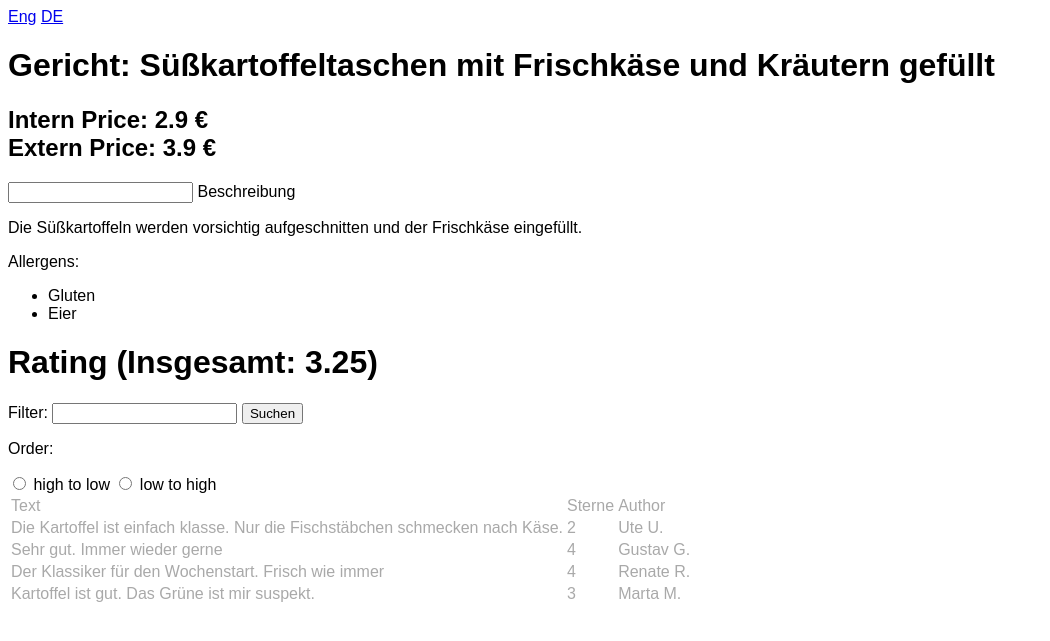
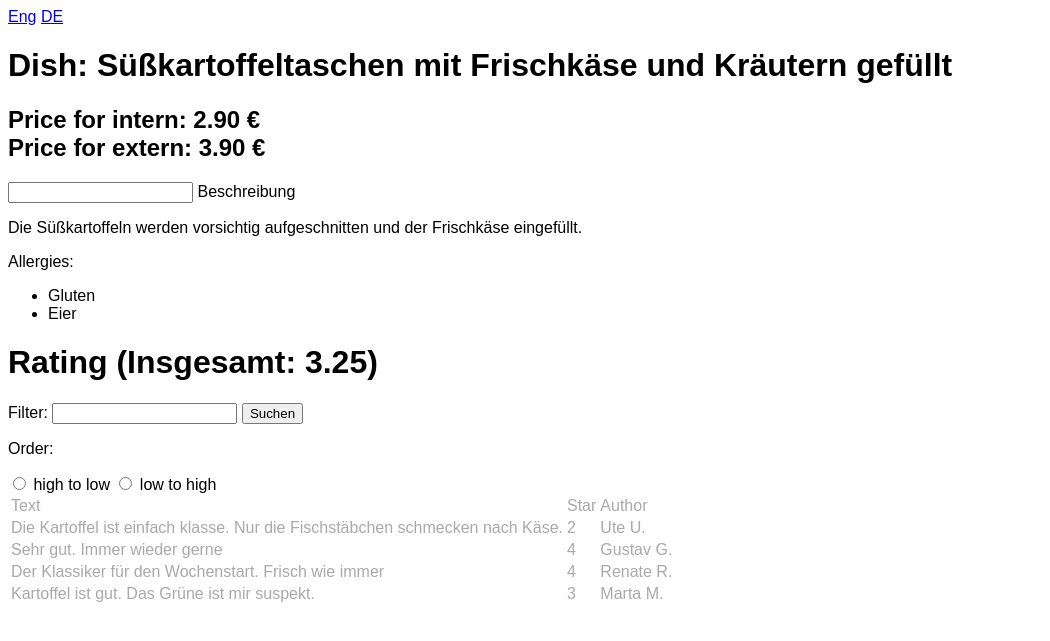
Before and after one commit to Shakouj-Nour/E-Mensa, a PHP site: page /meal.php?language=en in a window 1280 px wide. Shown: the top 641 px of the page, without its empty margins (0-1050 px from the left). Run offline with PHP 8.4, Linux system fonts and the light colour scheme.

Commit message:
Aufgabe 5d geklappt

```diff
--- a/beispiele/m2_4d_array.php
+++ b/beispiele/m2_4d_array.php
@@ -108,9 +108,6 @@ function keinGewinner($famousMeals)
             foreach ( keinGewinner($famousMeals) as $key){
                 echo $key. ', ';
             }
-
-            var_dump($loser);
-
         ?>
     </p>
 </body>
--- a/beispiele/meal.php
+++ b/beispiele/meal.php
@@ -7,12 +7,7 @@
 
 const GET_PARAM_MIN_STARS = 'search_min_stars';
 const GET_PARAM_SEARCH_TEXT = 'search_text';
-$lang =[
-        'Bewertung' => 'Rating',
-        'Name' => 'Name',
-        'Begrundung' => 'Reason',
-        'Senden' => 'Send'
-];
+
 /**
  * List of all allergens.
  */
@@ -75,13 +70,25 @@ function calcMeanStars(array $ratings) : float{
     }
     return $sum;
 }
+$lang =['gerichtname'=>['de' =>"Gericht" , 'en' => "Dish"],
+    'preise_intern' =>['de'=>"interner Preis", 'en' => "Price for intern"],
+    'preise_extern' =>['de'=>"externer Preis", 'en' => "Price for extern"],
+    'allergen' => ['de' => "Allergens", 'en'=>"Allergies"],
+    'bewertung' => ['de'=>"Bewertungen", 'en'=>"Rating"],
+    'stern' => ['de'=>"Stern", 'en'=>"Star"],
+];
 
 ?>
 <!DOCTYPE html>
-<html lang="de">
+<html lang="<?php echo $_GET['language'] ?>">
+<?php
+if(!isset($_GET['language'])){
+    $_GET['language']="de";
+}
+?>
     <head>
         <meta charset="UTF-8"/>
-        <title>Gericht: <?php echo $meal['name']; ?></title>
+        <title><?php echo $lang['gerichtname'][$_GET['language']]; ?>: <?php echo $meal['name']; ?></title>
         <style>
             * {
                 font-family: Arial, serif;
@@ -92,14 +99,15 @@ function calcMeanStars(array $ratings) : float{
         </style>
     </head>
     <body>
+
     <div>
-        <a href="index.php?sprache=eng">Eng</a>
-        <a href="index.php?sprache=de">DE</a>
+        <a href="?language=en">Eng</a>
+        <a href="?language=de">DE</a>
     </div>
-        <h1>Gericht: <?php echo $meal['name']; ?></h1>
-        <h2>Intern Price: <?php echo (float)$meal['price_intern']?> €
+        <h1><?php echo $lang['gerichtname'][$_GET['language']]; ?>: <?php echo $meal['name']; ?></h1>
+        <h2><?php echo $lang['preise_intern'][$_GET['language']]; ?>: <?php echo number_format($meal['price_intern'], 2)?> €
             <br>
-            Extern Price: <?php echo (float)$meal['price_extern']?> €
+            <?php echo $lang['preise_extern'][$_GET['language']]; ?>: <?php echo number_format($meal['price_extern'], 2)?> €
         </h2>
         <form method="get">
             <input type="number" id="check" name="show_desc">
@@ -115,12 +123,12 @@ function calcMeanStars(array $ratings) : float{
             }
             ?></p>
         </form>
-        <p>Allergens:</p>
+        <p><?php echo $lang['allergen'][$_GET['language']]; ?>:</p>
         <ul>
             <li><?php echo$allergens[$meal['allergens'][0]]; ?></li>
             <li><?php echo$allergens[$meal['allergens'][1]]; ?></li>
         </ul>
-        <h1><?php echo $lang['Bewertung']; ?> (Insgesamt: <?php echo calcMeanStars($ratings); ?>)</h1>
+        <h1><?php echo $lang['bewertung'][$_GET['language']]; ?> (Insgesamt: <?php echo calcMeanStars($ratings); ?>)</h1>
         <form method="get">
             <?php
             if(isset($_GET['search_text'])){
@@ -145,7 +153,7 @@ function calcMeanStars(array $ratings) : float{
             <thead>
             <tr>
                 <td>Text</td>
-                <td>Sterne</td>
+                <td><?php echo $lang['stern'][$_GET['language']]; ?></td>
                 <td>Author</td>
             </tr>
             </thead>
```
